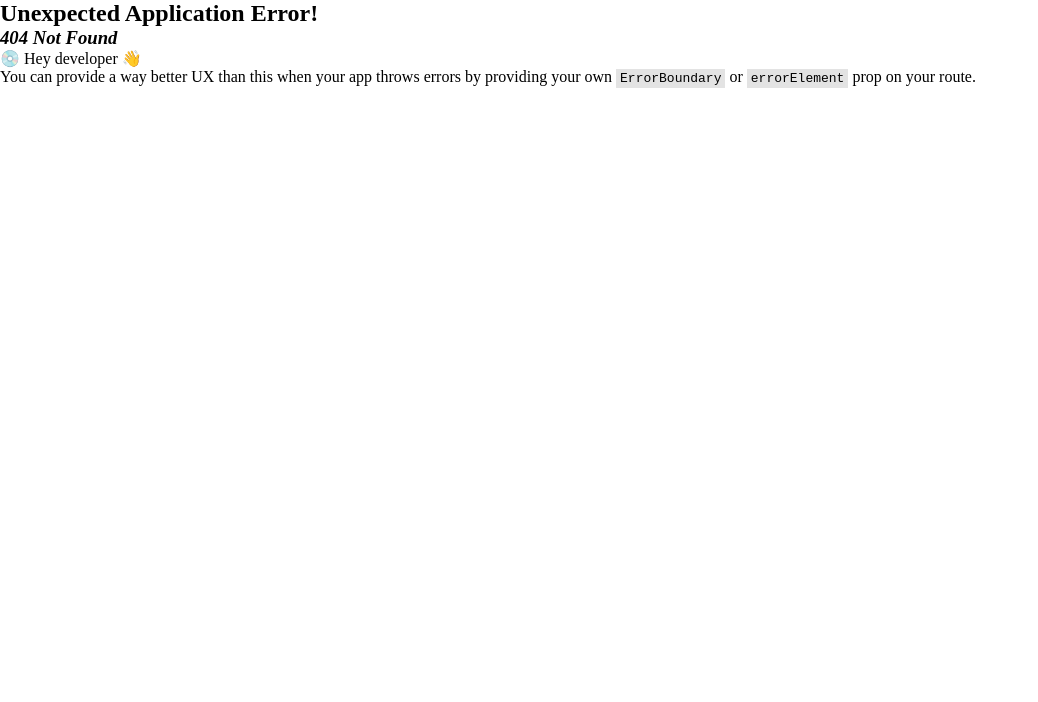
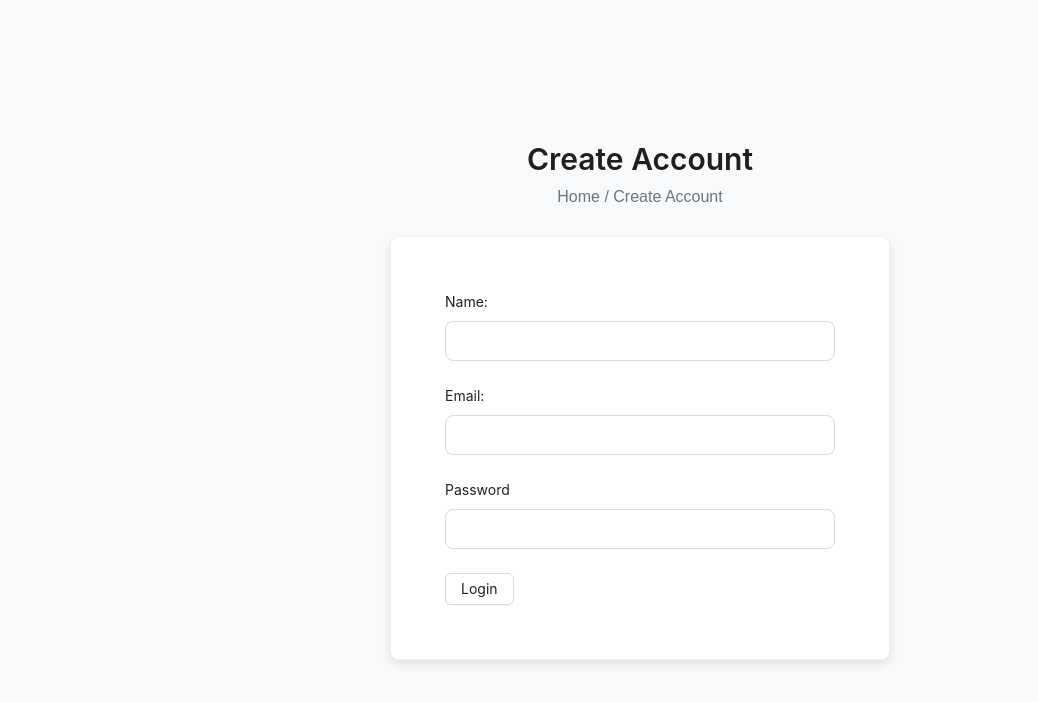
Before and after one commit to codermahbub20/TheBooksque.com, a React (Vite) app in the folder front-end/: page /signin in a window 1280 px wide. Before the commit this address had no page. Shown: the top 702 px of the page, without its empty margins (0-1038 px from the left). Built offline with nearby package versions, Linux system fonts and the light colour scheme.

Commit message:
SignUp Page created

```diff
--- /dev/null
+++ b/front-end/src/pages/SignUp/SignUp.tsx
@@ -0,0 +1,51 @@
+import { Button, Card, Typography } from "antd";
+import "antd/dist/reset.css"; // Ensure this is imported for styling
+import BookForm from "../../component/form/BookForm";
+import BookInput from "../../component/form/BookInput";
+import { FieldValues } from "react-hook-form";
+
+const { Title } = Typography;
+
+const SignUp = () => {
+  const onSubmit = (data: FieldValues) => {
+    console.log(data);
+  };
+
+  return (
+    <div
+      style={{
+        display: "flex",
+        flexDirection: "column",
+        alignItems: "center",
+        justifyContent: "center",
+        minHeight: "100vh",
+        backgroundColor: "#f8f9fa",
+      }}
+    >
+      <Title level={2} style={{ marginBottom: 10 }}>
+        Create Account
+      </Title>
+      <p style={{ marginBottom: 30, color: "#6c757d" }}>
+        Home / Create Account
+      </p>
+
+      <Card
+        style={{
+          width: 500,
+          padding: "30px",
+          borderRadius: "8px",
+          boxShadow: "0 4px 8px rgba(0, 0, 0, 0.1)",
+        }}
+      >
+        <BookForm onSubmit={onSubmit}>
+          <BookInput type="text" name="name" label="Name:" />
+          <BookInput type="text" name="email" label="Email:" />
+          <BookInput type="text" name="password" label="Password" />
+          <Button htmlType="submit">Login</Button>
+        </BookForm>
+      </Card>
+    </div>
+  );
+};
+
+export default SignUp;
--- a/front-end/src/routes/router.tsx
+++ b/front-end/src/routes/router.tsx
@@ -2,6 +2,7 @@ import { createBrowserRouter } from "react-router-dom";
 
 import MainLayout from "../component/layout/MainLayout";
 import Home from "../pages/Home/Home";
+import SignUp from "../pages/SignUp/SignUp";
 
 const router = createBrowserRouter([
   {
@@ -14,6 +15,10 @@ const router = createBrowserRouter([
       },
     ],
   },
+  {
+    path: "/signin",
+    element: <SignUp />,
+  },
 ]);
 
 export default router;
```
